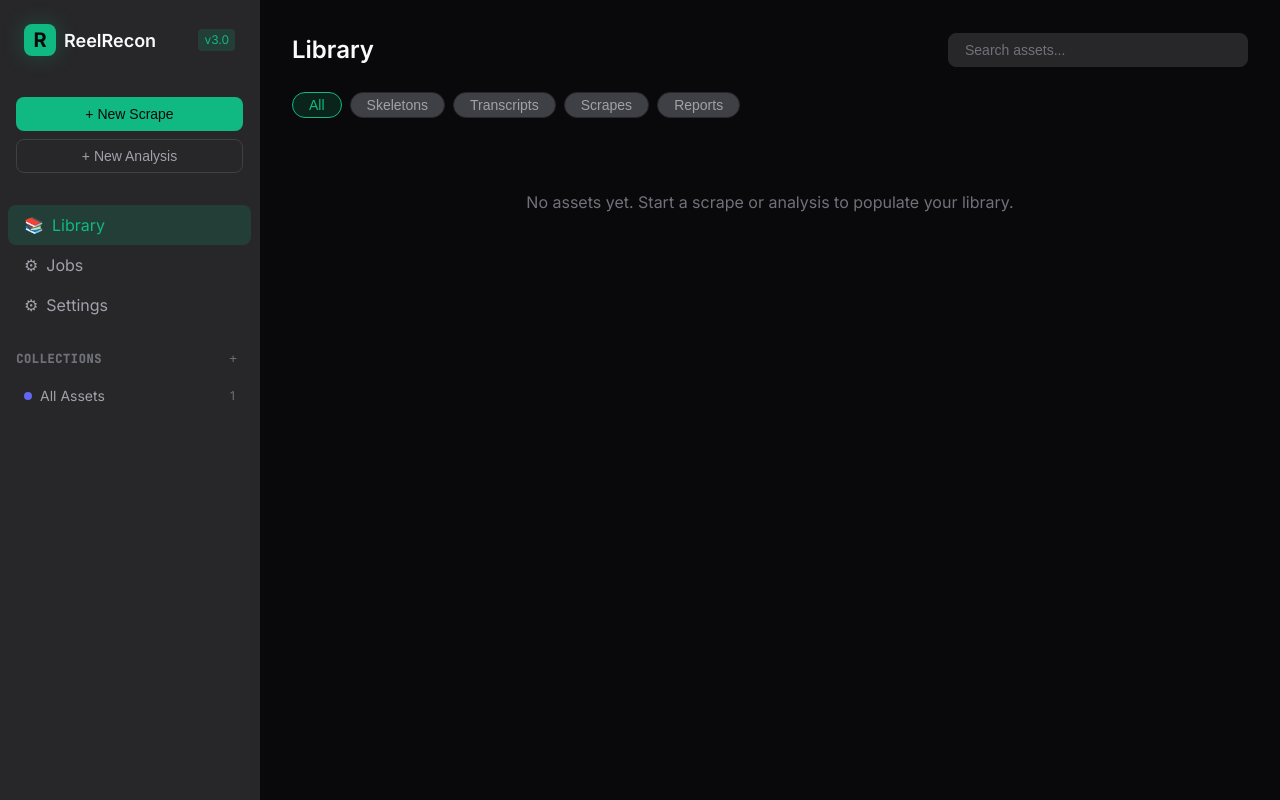
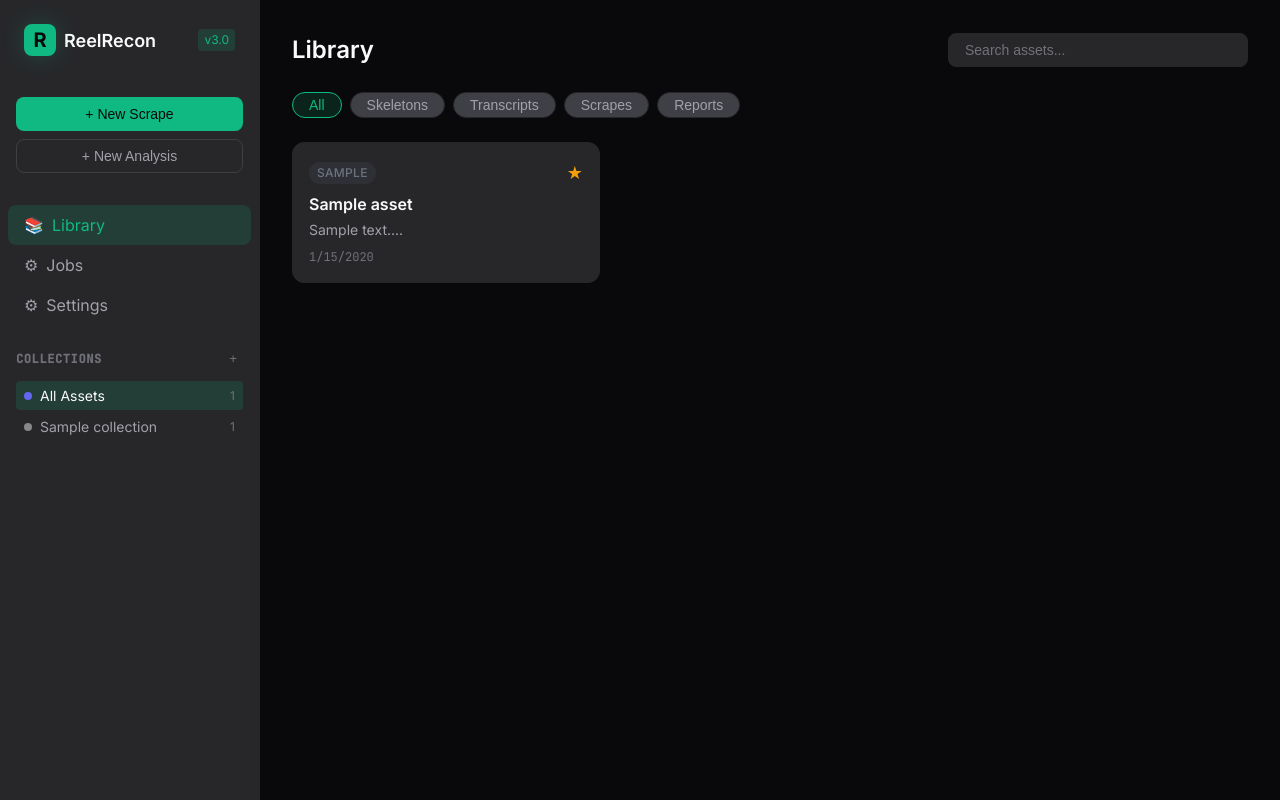
Before and after one commit to ChristopherKahler/ReelRecon, a Flask app: page /workspace in a window 1280 px wide. Run offline with Flask 2, Linux system fonts and the light colour scheme; tables that the repository leaves empty hold one stand-in row (values such as "Sample post"); some libraries are stand-ins or nearby versions.

Commit message:
feat(library): add library view with search, filters, and detail panel
Phase 2 complete:
- Asset grid with type badges, star indicators, and click handlers
- Filter chips for type-based filtering (All, Skeletons, Transcripts, etc.)
- Debounced search (300ms) with store-based reactive filtering
- Collection list in sidebar with asset counts
- Slideout detail panel with:
  - Full asset content display
  - Star/Copy/Delete actions
  - Escape key to close
  - Slide animation
- API client: getAsset, deleteAsset, toggleStar endpoints

🤖 Generated with [Claude Code](https://claude.com/claude-code)

Co-Authored-By: Claude Opus 4.5 <noreply@anthropic.com>

```diff
--- a/static/css/workspace.css
+++ b/static/css/workspace.css
@@ -3347,3 +3347,230 @@ select.form-input {
     max-height: 80vh;
     overflow-y: auto;
 }
+
+/* =========================================
+   ASSET CARDS (Phase 2)
+   ========================================= */
+
+.asset-card {
+    background: var(--color-bg-elevated);
+    border: 1px solid var(--color-border-dim);
+    border-radius: var(--radius-lg);
+    padding: var(--space-md);
+    cursor: pointer;
+    transition: all 0.15s ease;
+}
+
+.asset-card:hover {
+    border-color: var(--color-border);
+    transform: translateY(-2px);
+    box-shadow: 0 4px 12px rgba(0, 0, 0, 0.3);
+}
+
+.asset-card:focus {
+    outline: 2px solid var(--color-accent-primary);
+    outline-offset: 2px;
+}
+
+.asset-card-header {
+    display: flex;
+    justify-content: space-between;
+    align-items: center;
+    margin-bottom: var(--space-sm);
+}
+
+.asset-type-badge {
+    font-size: var(--text-xs);
+    font-weight: 500;
+    padding: 2px 8px;
+    border-radius: 9999px;
+    text-transform: uppercase;
+    letter-spacing: 0.025em;
+}
+
+.asset-starred {
+    color: #F59E0B;
+    font-size: var(--text-lg);
+}
+
+.asset-title {
+    font-size: var(--text-base);
+    font-weight: 600;
+    color: var(--color-text-primary);
+    margin-bottom: var(--space-xs);
+    line-height: 1.3;
+    display: -webkit-box;
+    -webkit-line-clamp: 2;
+    -webkit-box-orient: vertical;
+    overflow: hidden;
+}
+
+.asset-preview {
+    font-size: var(--text-sm);
+    color: var(--color-text-secondary);
+    line-height: 1.5;
+    display: -webkit-box;
+    -webkit-line-clamp: 3;
+    -webkit-box-orient: vertical;
+    overflow: hidden;
+    margin-bottom: var(--space-sm);
+}
+
+.asset-meta {
+    display: flex;
+    justify-content: space-between;
+    align-items: center;
+    font-size: var(--text-xs);
+    color: var(--color-text-muted);
+}
+
+.asset-date {
+    font-family: var(--font-mono);
+}
+
+/* Collection item active state */
+.collection-item.active {
+    background: var(--color-accent-dim);
+    color: var(--color-text-primary);
+}
+
+/* =========================================
+   ASSET DETAIL PANEL (Phase 2)
+   ========================================= */
+
+.detail-panel {
+    position: fixed;
+    top: 0;
+    right: 0;
+    width: 480px;
+    max-width: 90vw;
+    height: 100vh;
+    background: var(--color-bg-base);
+    border-left: 1px solid var(--color-border-dim);
+    transform: translateX(100%);
+    transition: transform 0.25s ease;
+    z-index: 100;
+    display: flex;
+    flex-direction: column;
+}
+
+.detail-panel.open {
+    transform: translateX(0);
+}
+
+.detail-panel-header {
+    display: flex;
+    justify-content: space-between;
+    align-items: center;
+    padding: var(--space-md);
+    border-bottom: 1px solid var(--color-border-dim);
+    background: var(--color-bg-elevated);
+}
+
+.detail-panel-actions {
+    display: flex;
+    gap: var(--space-sm);
+}
+
+.detail-panel-content {
+    flex: 1;
+    overflow-y: auto;
+    padding: var(--space-lg);
+}
+
+/* Detail panel sections */
+.detail-section {
+    margin-bottom: var(--space-xl);
+}
+
+.detail-section-title {
+    font-size: var(--text-xs);
+    font-weight: 600;
+    text-transform: uppercase;
+    letter-spacing: 0.05em;
+    color: var(--color-text-muted);
+    margin-bottom: var(--space-sm);
+}
+
+.detail-title {
+    font-size: var(--text-lg);
+    font-weight: 700;
+    color: var(--color-text-primary);
+    margin-bottom: var(--space-sm);
+    line-height: 1.3;
+}
+
+.detail-meta {
+    display: flex;
+    flex-wrap: wrap;
+    gap: var(--space-md);
+    margin-bottom: var(--space-lg);
+    font-size: var(--text-sm);
+    color: var(--color-text-secondary);
+}
+
+.detail-meta-item {
+    display: flex;
+    align-items: center;
+    gap: var(--space-xs);
+}
+
+.detail-meta-label {
+    color: var(--color-text-muted);
+}
+
+.detail-body {
+    font-size: var(--text-sm);
+    line-height: 1.7;
+    color: var(--color-text-primary);
+    white-space: pre-wrap;
+    word-wrap: break-word;
+}
+
+.detail-body-content {
+    background: var(--color-bg-elevated);
+    border: 1px solid var(--color-border-dim);
+    border-radius: var(--radius-md);
+    padding: var(--space-md);
+    max-height: 60vh;
+    overflow-y: auto;
+}
+
+/* Source link in detail */
+.detail-source {
+    margin-top: var(--space-md);
+}
+
+.detail-source a {
+    color: var(--color-accent-primary);
+    text-decoration: none;
+    font-size: var(--text-sm);
+    word-break: break-all;
+}
+
+.detail-source a:hover {
+    text-decoration: underline;
+}
+
+/* Loading state in detail panel */
+.detail-loading {
+    display: flex;
+    align-items: center;
+    justify-content: center;
+    height: 200px;
+    color: var(--color-text-muted);
+}
+
+/* Danger button icon */
+.btn-icon.danger {
+    color: #EF4444;
+}
+
+.btn-icon.danger:hover {
+    background: rgba(239, 68, 68, 0.1);
+}
+
+/* Star button active state */
+.btn-icon.starred {
+    color: #F59E0B;
+}
--- a/static/js/utils/api.js
+++ b/static/js/utils/api.js
@@ -41,6 +41,14 @@ export const API = {
 
     getAsset(id) {
         return request(`/api/assets/${id}`);
+    },
+
+    deleteAsset(id) {
+        return request(`/api/assets/${id}`, { method: 'DELETE' });
+    },
+
+    toggleStar(id) {
+        return request(`/api/assets/${id}/star`, { method: 'POST' });
     },
 
     searchAssets(query) {
--- a/static/js/workspace.js
+++ b/static/js/workspace.js
@@ -82,6 +82,38 @@ function setupEventListeners() {
             console.log('[Workspace] Tab switched:', e.target.dataset.tab);
         });
     });
+
+    // Detail panel controls
+    const closeDetailBtn = document.getElementById('btn-close-detail');
+    const starAssetBtn = document.getElementById('btn-star-asset');
+    const copyAssetBtn = document.getElementById('btn-copy-asset');
+    const deleteAssetBtn = document.getElementById('btn-delete-asset');
+
+    if (closeDetailBtn) {
+        closeDetailBtn.addEventListener('click', closeAssetDetail);
+    }
+
+    if (starAssetBtn) {
+        starAssetBtn.addEventListener('click', toggleStarAsset);
+    }
+
+    if (copyAssetBtn) {
+        copyAssetBtn.addEventListener('click', copyAssetContent);
+    }
+
+    if (deleteAssetBtn) {
+        deleteAssetBtn.addEventListener('click', deleteAsset);
+    }
+
+    // Close detail panel with Escape key
+    document.addEventListener('keydown', (e) => {
+        if (e.key === 'Escape') {
+            const panel = document.getElementById('detail-panel');
+            if (panel.classList.contains('open')) {
+                closeAssetDetail();
+            }
+        }
+    });
 }
 
 async function loadInitialData() {
@@ -90,24 +122,333 @@ async function loadInitialData() {
         const collectionsResponse = await API.getCollections();
         const collections = collectionsResponse.collections || collectionsResponse || [];
         Store.dispatch({ type: 'SET_COLLECTIONS', payload: collections });
+        renderCollections(collections);
         console.log('[Workspace] Loaded', collections.length, 'collections');
 
         // Load initial assets
         const assetsResponse = await API.getAssets();
         const assets = assetsResponse.assets || assetsResponse || [];
         Store.dispatch({ type: 'SET_ASSETS', payload: assets });
+        renderAssets(assets);
         console.log('[Workspace] Loaded', assets.length, 'assets');
 
-        // Update UI with loaded data
+        // Update sidebar count
         updateAssetCount(assets.length);
     } catch (error) {
         console.warn('[Workspace] Failed to load initial data:', error.message);
-        // Non-fatal - UI still works
+        renderAssets([]); // Show empty state
+    }
+}
+
+// Subscribe to store changes for filtering
+Store.subscribe((state) => {
+    const filtered = filterAssets(state.assets, state.filters);
+    renderAssets(filtered);
+});
+
+function filterAssets(assets, filters) {
+    let result = assets;
+
+    if (filters.type) {
+        result = result.filter(a => a.type === filters.type);
+    }
+
+    if (filters.search) {
+        const query = filters.search.toLowerCase();
+        result = result.filter(a =>
+            (a.title && a.title.toLowerCase().includes(query)) ||
+            (a.preview && a.preview.toLowerCase().includes(query))
+        );
+    }
+
+    return result;
+}
+
+function renderAssets(assets) {
+    const grid = document.getElementById('asset-grid');
+    if (!grid) return;
+
+    if (!assets || assets.length === 0) {
+        grid.innerHTML = `
+            <div class="empty-state">
+                <p>No assets yet. Start a scrape or analysis to populate your library.</p>
+            </div>
+        `;
+        return;
+    }
+
+    grid.innerHTML = assets.map(asset => renderAssetCard(asset)).join('');
+
+    // Add click handlers to cards
+    grid.querySelectorAll('.asset-card').forEach(card => {
+        card.addEventListener('click', () => {
+            const assetId = card.dataset.assetId;
+            openAssetDetail(assetId);
+        });
+    });
+}
+
+function renderAssetCard(asset) {
+    const typeLabels = {
+        'skeleton': 'Skeleton',
+        'transcript': 'Transcript',
+        'skeleton_report': 'Analysis',
+        'scrape_report': 'Scrape',
+        'synthesis': 'Synthesis'
+    };
+
+    const typeColors = {
+        'skeleton': '#8B5CF6',
+        'transcript': '#3B82F6',
+        'skeleton_report': '#10B981',
+        'scrape_report': '#F59E0B',
+        'synthesis': '#EC4899'
+    };
+
+    const typeLabel = typeLabels[asset.type] || asset.type;
+    const typeColor = typeColors[asset.type] || '#6B7280';
+    const preview = asset.preview ? asset.preview.substring(0, 120) + '...' : 'No preview available';
+    const date = asset.created_at ? new Date(asset.created_at).toLocaleDateString() : '';
+
+    return `
+        <div class="asset-card" data-asset-id="${asset.id}">
+            <div class="asset-card-header">
+                <span class="asset-type-badge" style="background: ${typeColor}20; color: ${typeColor}">
+                    ${typeLabel}
+                </span>
+                ${asset.starred ? '<span class="asset-starred">★</span>' : ''}
+            </div>
+            <h3 class="asset-title">${asset.title || 'Untitled'}</h3>
+            <p class="asset-preview">${preview}</p>
+            <div class="asset-meta">
+                <span class="asset-date">${date}</span>
+            </div>
+        </div>
+    `;
+}
+
+function renderCollections(collections) {
+    const list = document.getElementById('collections-list');
+    if (!list) return;
+
+    const allAssetsItem = `
+        <div class="collection-item active" data-collection-id="">
+            <span class="collection-color" style="background: #6366f1"></span>
+            <span>All Assets</span>
+            <span class="collection-count">0</span>
+        </div>
+    `;
+
+    const collectionItems = collections.map(col => `
+        <div class="collection-item" data-collection-id="${col.id}">
+            <span class="collection-color" style="background: ${col.color || '#6366f1'}"></span>
+            <span>${col.name}</span>
+            <span class="collection-count">${col.asset_count || 0}</span>
+        </div>
+    `).join('');
+
+    list.innerHTML = allAssetsItem + collectionItems;
+
+    // Add click handlers
+    list.querySelectorAll('.collection-item').forEach(item => {
+        item.addEventListener('click', () => {
+            list.querySelectorAll('.collection-item').forEach(i => i.classList.remove('active'));
+            item.classList.add('active');
+            const collectionId = item.dataset.collectionId || null;
+            Store.dispatch({ type: 'SET_FILTER', payload: { collection: collectionId } });
+            // Reload assets with collection filter
+            reloadAssets({ collection: collectionId });
+        });
+    });
+}
+
+async function reloadAssets(filters = {}) {
+    try {
+        const response = await API.getAssets(filters);
+        const assets = response.assets || response || [];
+        Store.dispatch({ type: 'SET_ASSETS', payload: assets });
+        renderAssets(assets);
+        updateAssetCount(assets.length);
+    } catch (error) {
+        console.warn('[Workspace] Failed to reload assets:', error.message);
+    }
+}
+
+async function openAssetDetail(assetId) {
+    console.log('[Workspace] Opening asset:', assetId);
+    Store.dispatch({ type: 'SELECT_ASSET', payload: assetId });
+
+    const panel = document.getElementById('detail-panel');
+    const content = document.getElementById('detail-panel-content');
+
+    // Show loading state
+    content.innerHTML = '<div class="detail-loading">Loading...</div>';
+    panel.classList.add('open');
+
+    try {
+        // Fetch full asset data
+        const asset = await API.getAsset(assetId);
+        renderDetailPanel(asset);
+    } catch (error) {
+        console.error('[Workspace] Failed to load asset:', error);
+        content.innerHTML = '<div class="detail-loading">Failed to load asset</div>';
+    }
+}
+
+function closeAssetDetail() {
+    const panel = document.getElementById('detail-panel');
+    panel.classList.remove('open');
+    Store.dispatch({ type: 'SELECT_ASSET', payload: null });
+}
+
+function renderDetailPanel(asset) {
+    const content = document.getElementById('detail-panel-content');
+    const starBtn = document.getElementById('btn-star-asset');
+
+    const typeLabels = {
+        'skeleton': 'Skeleton',
+        'transcript': 'Transcript',
+        'skeleton_report': 'Analysis Report',
+        'scrape_report': 'Scrape Report',
+        'synthesis': 'Synthesis'
+    };
+
+    const typeColors = {
+        'skeleton': '#8B5CF6',
+        'transcript': '#3B82F6',
+        'skeleton_report': '#10B981',
+        'scrape_report': '#F59E0B',
+        'synthesis': '#EC4899'
+    };
+
+    const typeLabel = typeLabels[asset.type] || asset.type;
+    const typeColor = typeColors[asset.type] || '#6B7280';
+    const createdDate = asset.created_at ? new Date(asset.created_at).toLocaleString() : 'Unknown';
+
+    // Update star button state
+    if (starBtn) {
+        starBtn.textContent = asset.starred ? '★' : '☆';
+        starBtn.classList.toggle('starred', asset.starred);
+    }
+
+    // Store current asset ID for actions
+    content.dataset.assetId = asset.id;
+
+    content.innerHTML = `
+        <div class="detail-section">
+            <span class="asset-type-badge" style="background: ${typeColor}20; color: ${typeColor}">
+                ${typeLabel}
+            </span>
+            <h2 class="detail-title">${asset.title || 'Untitled'}</h2>
+            <div class="detail-meta">
+                <div class="detail-meta-item">
+                    <span class="detail-meta-label">Created:</span>
+                    <span>${createdDate}</span>
+                </div>
+                ${asset.source_url ? `
+                <div class="detail-meta-item">
+                    <span class="detail-meta-label">Source:</span>
+                </div>
+                ` : ''}
+            </div>
+            ${asset.source_url ? `
+            <div class="detail-source">
+                <a href="${asset.source_url}" target="_blank" rel="noopener">${asset.source_url}</a>
+            </div>
+            ` : ''}
+        </div>
+
+        <div class="detail-section">
+            <div class="detail-section-title">Content</div>
+            <div class="detail-body-content">
+                <div class="detail-body">${escapeHtml(asset.content || asset.preview || 'No content available')}</div>
+            </div>
+        </div>
+
+        ${asset.metadata ? `
+        <div class="detail-section">
+            <div class="detail-section-title">Metadata</div>
+            <div class="detail-body-content">
+                <pre class="detail-body">${JSON.stringify(asset.metadata, null, 2)}</pre>
+            </div>
+        </div>
+        ` : ''}
+    `;
+}
+
+function escapeHtml(text) {
+    const div = document.createElement('div');
+    div.textContent = text;
+    return div.innerHTML;
+}
+
+async function toggleStarAsset() {
+    const content = document.getElementById('detail-panel-content');
+    const assetId = content.dataset.assetId;
+    if (!assetId) return;
+
+    try {
+        const result = await API.toggleStar(assetId);
+        const starBtn = document.getElementById('btn-star-asset');
+        if (starBtn) {
+            starBtn.textContent = result.starred ? '★' : '☆';
+            starBtn.classList.toggle('starred', result.starred);
+        }
+        // Update in store
+        const state = Store.getState();
+        const assets = state.assets.map(a =>
+            a.id === assetId ? { ...a, starred: result.starred } : a
+        );
+        Store.dispatch({ type: 'SET_ASSETS', payload: assets });
+        console.log('[Workspace] Toggled star:', result.starred);
+    } catch (error) {
+        console.error('[Workspace] Failed to toggle star:', error);
+    }
+}
+
+async function copyAssetContent() {
+    const content = document.getElementById('detail-panel-content');
+    const bodyEl = content.querySelector('.detail-body');
+    if (!bodyEl) return;
+
+    try {
+        await navigator.clipboard.writeText(bodyEl.textContent);
+        const copyBtn = document.getElementById('btn-copy-asset');
+        if (copyBtn) {
+            const original = copyBtn.textContent;
+            copyBtn.textContent = '✓';
+            setTimeout(() => copyBtn.textContent = original, 1500);
+        }
+        console.log('[Workspace] Content copied to clipboard');
+    } catch (error) {
+        console.error('[Workspace] Failed to copy:', error);
+    }
+}
+
+async function deleteAsset() {
+    const content = document.getElementById('detail-panel-content');
+    const assetId = content.dataset.assetId;
+    if (!assetId) return;
+
+    if (!confirm('Are you sure you want to delete this asset?')) return;
+
+    try {
+        await API.deleteAsset(assetId);
+        closeAssetDetail();
+        // Remove from store
+        const state = Store.getState();
+        const assets = state.assets.filter(a => a.id !== assetId);
+        Store.dispatch({ type: 'SET_ASSETS', payload: assets });
+        updateAssetCount(assets.length);
+        console.log('[Workspace] Asset deleted:', assetId);
+    } catch (error) {
+        console.error('[Workspace] Failed to delete:', error);
+        alert('Failed to delete asset');
     }
 }
 
 function updateAssetCount(count) {
-    const countEl = document.querySelector('.collection-count');
+    const countEl = document.querySelector('.collection-item.active .collection-count');
     if (countEl) {
         countEl.textContent = count;
     }
--- a/templates/workspace.html
+++ b/templates/workspace.html
@@ -121,6 +121,21 @@
                 </div>
             </div>
         </main>
+
+        <!-- Asset Detail Panel (slideout) -->
+        <aside id="detail-panel" class="detail-panel">
+            <div class="detail-panel-header">
+                <button id="btn-close-detail" class="btn-icon" aria-label="Close">×</button>
+                <div class="detail-panel-actions">
+                    <button id="btn-star-asset" class="btn-icon" aria-label="Star">☆</button>
+                    <button id="btn-copy-asset" class="btn-icon" aria-label="Copy">📋</button>
+                    <button id="btn-delete-asset" class="btn-icon danger" aria-label="Delete">🗑</button>
+                </div>
+            </div>
+            <div id="detail-panel-content" class="detail-panel-content">
+                <!-- Populated by JS -->
+            </div>
+        </aside>
     </div>
 
     <!-- Modal Container -->
```
